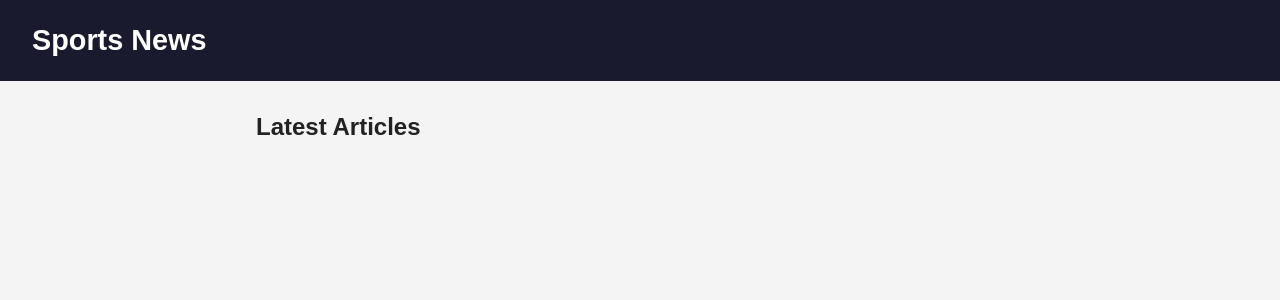
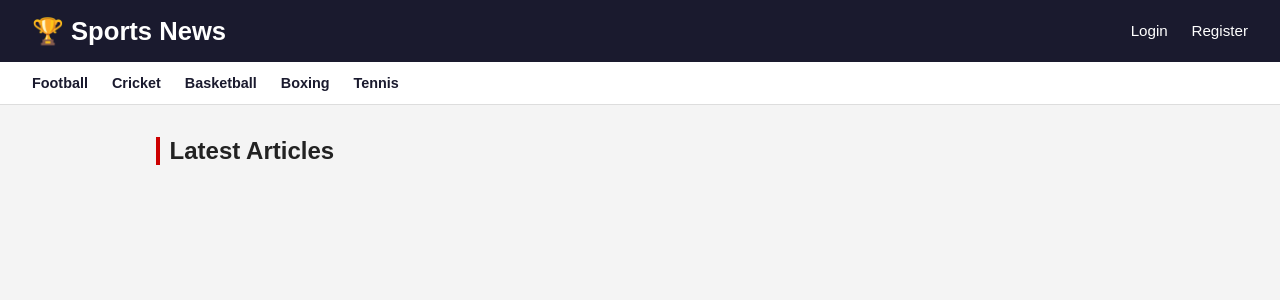
Before and after one commit to sulavvvvvgg/Sportsnews, a Flask app: page / in a window 1280 px wide. Shown: the top 300 px of the page. Run offline with Flask 3, Linux system fonts and the light colour scheme; data that the repository does not hold is empty.

Commit message:
styled login page and updated css

```diff
--- a/static/css/style.css
+++ b/static/css/style.css
@@ -10,39 +10,94 @@ body {
     color: #222;
 }
 
-header {
+/* Top navbar */
+.navbar {
     background-color: #1a1a2e;
     color: white;
-    padding: 1.5rem 2rem;
+    padding: 1rem 2rem;
+    display: flex;
+    justify-content: space-between;
+    align-items: center;
 }
 
-header h1 {
-    font-size: 1.8rem;
+.navbar h1 {
+    font-size: 1.6rem;
 }
 
+.navbar .nav-links a {
+    color: white;
+    text-decoration: none;
+    margin-left: 1.2rem;
+    font-size: 0.95rem;
+}
+
+.navbar .nav-links a:hover {
+    text-decoration: underline;
+}
+
+/* Category tabs */
+.category-bar {
+    background-color: white;
+    border-bottom: 1px solid #ddd;
+    padding: 0.8rem 2rem;
+    display: flex;
+    gap: 1.5rem;
+}
+
+.category-bar a {
+    color: #1a1a2e;
+    text-decoration: none;
+    font-weight: bold;
+    font-size: 0.9rem;
+}
+
+/* Main content */
 main {
-    max-width: 800px;
+    max-width: 1000px;
     margin: 2rem auto;
     padding: 0 1rem;
 }
 
 main h2 {
-    margin-bottom: 1rem;
+    margin-bottom: 1.2rem;
+    border-left: 4px solid #c00;
+    padding-left: 0.6rem;
 }
 
-main div {
+/* Article grid */
+.article-grid {
+    display: grid;
+    grid-template-columns: repeat(auto-fit, minmax(260px, 1fr));
+    gap: 1.2rem;
+}
+
+.article-card {
     background: white;
-    padding: 1rem 1.5rem;
-    margin-bottom: 1rem;
+    padding: 1.2rem;
     border-radius: 6px;
     box-shadow: 0 1px 3px rgba(0,0,0,0.1);
 }
 
-main h3 {
-    margin-bottom: 0.3rem;
+.article-card h3 {
+    margin-bottom: 0.4rem;
 }
 
-main p {
-    color: #666;
+.article-meta {
+    color: #888;
+    font-size: 0.8rem;
+    margin-bottom: 0.6rem;
+}
+
+.article-card p {
+    color: #444;
     font-size: 0.9rem;
+    margin-bottom: 0.8rem;
 }
+
+.article-actions a {
+    margin-right: 0.8rem;
+    font-size: 0.85rem;
+    text-decoration: none;
+    color: #1a1a2e;
+    font-weight: bold;
+}
--- a/templates/index.html
+++ b/templates/index.html
@@ -6,23 +6,48 @@
     <link rel="stylesheet" href="{{ url_for('static', filename='css/style.css') }}">
 </head>
 <body>
-    <header>
-        <h1>Sports News</h1>
-    </header>
+    <div class="navbar">
+        <h1>🏆 Sports News</h1>
+        <div class="nav-links">
+            {% if current_user.is_authenticated %}
+                <span>Hello, {{ current_user.username }}</span>
+                <a href="{{ url_for('logout') }}">Logout</a>
+                {% if current_user.is_admin %}
+                    <a href="{{ url_for('create_article') }}">New Article</a>
+                {% endif %}
+            {% else %}
+                <a href="{{ url_for('login') }}">Login</a>
+                <a href="{{ url_for('register') }}">Register</a>
+            {% endif %}
+        </div>
+    </div>
+
+    <div class="category-bar">
+        <a href="#">Football</a>
+        <a href="#">Cricket</a>
+        <a href="#">Basketball</a>
+        <a href="#">Boxing</a>
+        <a href="#">Tennis</a>
+    </div>
 
     <main>
         <h2>Latest Articles</h2>
 
+        <div class="article-grid">
             {% for article in articles %}
-        <div>
+            <div class="article-card">
                 <h3>{{ article.title }}</h3>
-            <p>Posted by {{ article.author }} - {{ article.category }}</p>
+                <div class="article-meta">By {{ article.author }} · {{ article.category }}</div>
                 <p>{{ article.content }}</p>
+                {% if current_user.is_authenticated and current_user.is_admin %}
+                <div class="article-actions">
                     <a href="{{ url_for('edit_article', article_id=article.id) }}">Edit</a>
                     <a href="{{ url_for('delete_article', article_id=article.id) }}">Delete</a>
                 </div>
+                {% endif %}
+            </div>
             {% endfor %}
-
+        </div>
     </main>
 </body>
 </html>
```
Also changed, not shown: templates/login.html (+17 -10 lines). Lines whose indentation alone changed are shown as unchanged.
